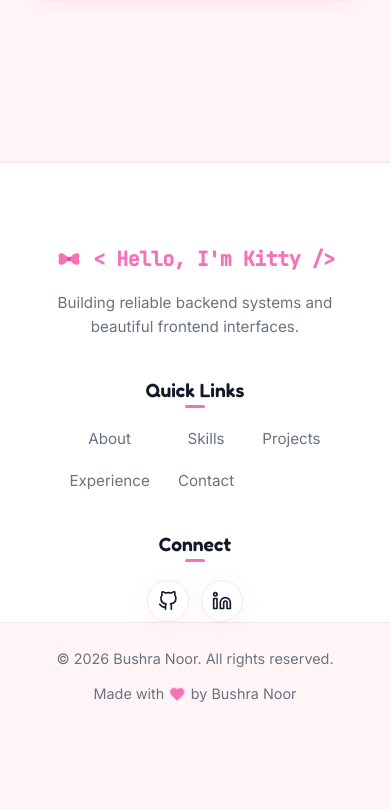
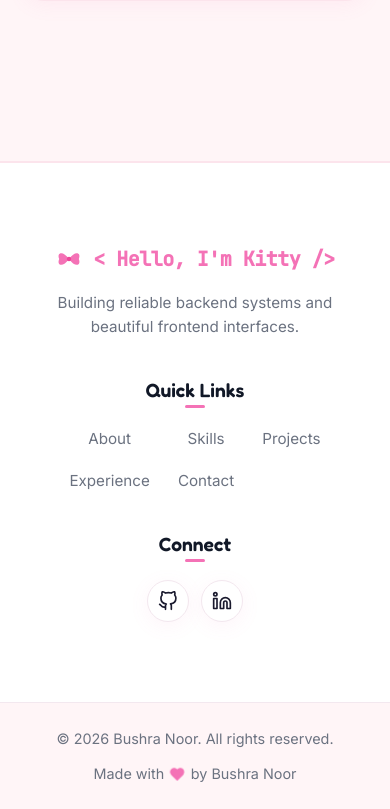
Before and after one commit to mohidabdullah52/MadamPortfolio, a React (Vite) app: page / in a window 390 px wide. Shown: the part 9316-10125 px from the top of the page. Before the commit the page ends 10045 px from the top, so only its background shows below. Built offline with nearby package versions, Linux system fonts and the light colour scheme.

Commit message:
style(footer): force 80px container bottom padding using important flag

```diff
--- a/src/components/Footer.css
+++ b/src/components/Footer.css
@@ -10,7 +10,7 @@
   display: grid;
   grid-template-columns: 1.2fr 1.8fr 1fr;
   gap: 40px;
-  padding-bottom: 80px;
+  padding-bottom: 80px !important;
 }
 
 @media (max-width: 900px) {
@@ -26,7 +26,7 @@
     grid-template-columns: 1fr;
     gap: 40px;
     text-align: center;
-    padding-bottom: 40px;
+    padding-bottom: 80px !important;
   }
 }
 
```
